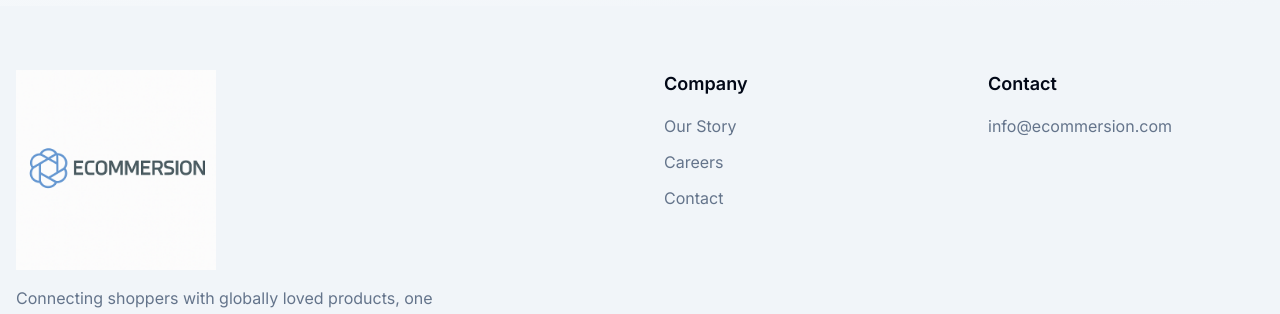
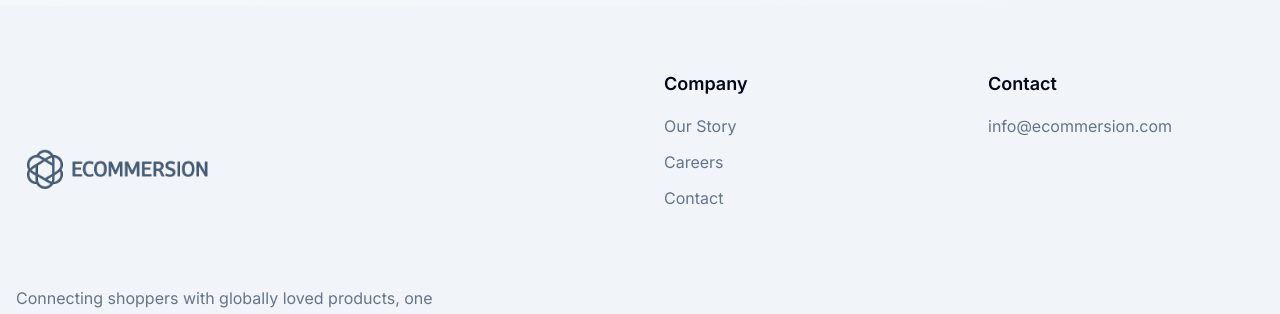
Before and after one commit to Gourmetific/Ecommersion, a Next.js app: page / in a window 1280 px wide. Shown: the part 2246-2560 px from the top of the page. Built offline with nearby package versions, Linux system fonts and the light colour scheme.

Commit message:
Update footer.tsx
Updated footer without background

```diff
--- a/components/footer.tsx
+++ b/components/footer.tsx
@@ -8,7 +8,7 @@ export default function Footer() {
           <div className="md:col-span-2">
             <Link href="/">
               <img
-                src="/ecommersion-logo-2.png"
+                src="/ecommersion-logo-3.png"
                 alt="Ecommersion"
                 style={{ height: 200, width: 200 }}
                 className="mb-4 inline-block"
```
